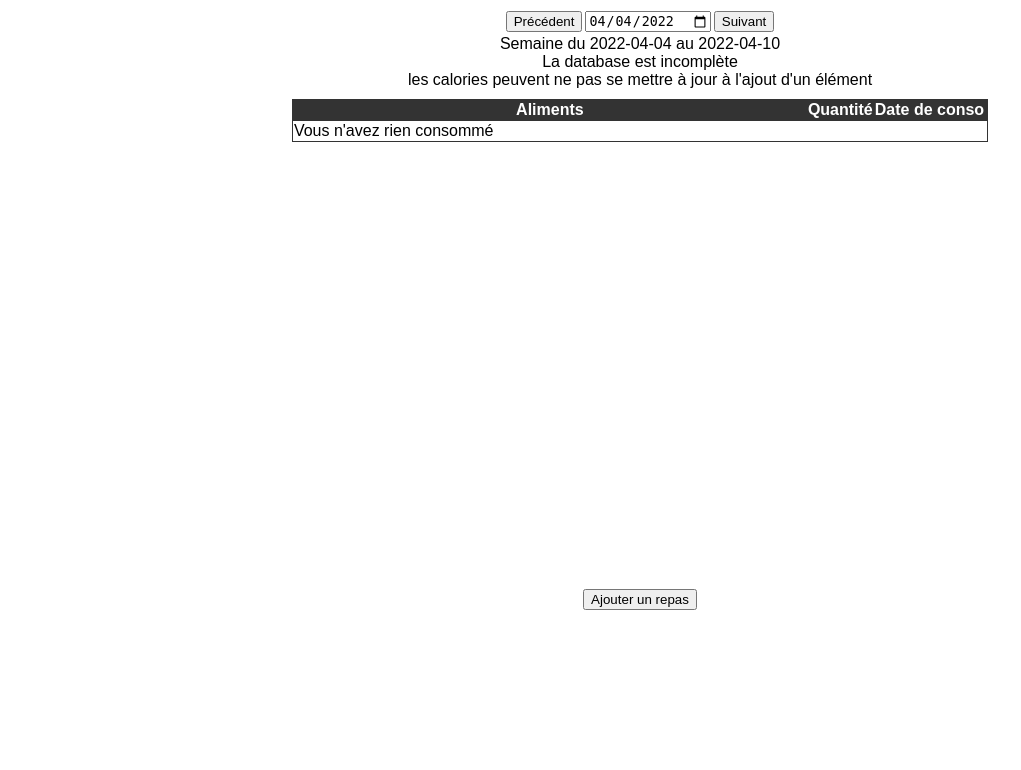
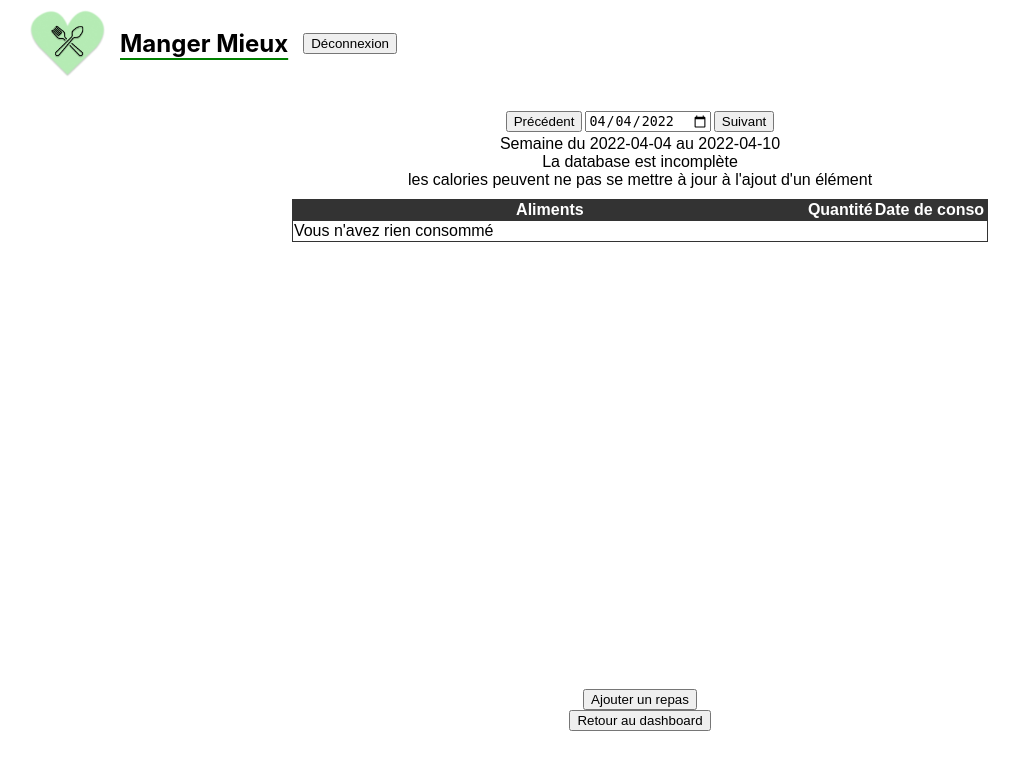
Before and after one commit to Guillaume-FAURE/iMangerMieux, a PHP site: page /frontend/journal.html in a window 1280 px wide. Shown: the top 770 px of the page, without its empty margins (0-1021 px from the left). Run offline with PHP 8.4, Linux system fonts and the light colour scheme; data that the repository does not hold is empty; some libraries are stand-ins or nearby versions.

Commit message:
added lot of buttons

```diff
--- a/frontend/dashboard.html
+++ b/frontend/dashboard.html
@@ -19,6 +19,7 @@
                     alt="logo"
                 />
                 <h2 class="titleLogo">Manger Mieux</h2>
+                <button id="deco">Déconnexion</button>
             </div>
             <div class="goalWrapper">
                 <div class="OMSGoal column">
--- a/frontend/dashboard.js
+++ b/frontend/dashboard.js
@@ -184,7 +184,10 @@ function eatenWeek() {
 document.getElementById("addMeal").addEventListener("click", () => {
     document.location.href = "./journal.html";
 });
-
+document.getElementById("deco").addEventListener("click", () => {
+    sessionStorage.clear();
+    location.href = "profil.html";
+});
 document.getElementById("addGoal").addEventListener("click", () => {
     document.querySelector(".contentDiv").style.opacity = 0.2;
     document.getElementById("addGoalWrapper").innerHTML = `
--- a/frontend/food.html
+++ b/frontend/food.html
@@ -18,7 +18,7 @@
                 alt="logo"
             />
             <h2 class="titleLogo">Manger Mieux</h2>
-            <a id="deco">Déconnexion</a>
+            <button id="deco">Déconnexion</button>
         </div>
         <h2 class="titlePage">Aliments</h2>
         <div id="researchFoodWrapper" class="column">
@@ -155,5 +155,6 @@
             </button>
         </div>
         <div id="foodList"></div>
+        <button id="btnJrn">Retour au journal</button>
     </body>
 </html>
--- a/frontend/food.js
+++ b/frontend/food.js
@@ -22,9 +22,13 @@ const btnSearchFood = document.getElementById("searchFood");
 const searchFoodWrapper = document.getElementById("researchFoodWrapper");
 const addFoodWrapper = document.getElementById("addFoodWrapper");
 const btnDisc = document.getElementById("deco");
+const btnJrn = document.getElementById("btnJrn");
+btnJrn.addEventListener("click", () => {
+    location.href = "journal.html";
+});
 btnDisc.addEventListener("click", () => {
     sessionStorage.clear();
-    document.location.href("profil.html");
+    location.href = "profil.html";
 });
 btnAddFood.addEventListener("click", () => {
     event.preventDefault();
--- a/frontend/journal.css
+++ b/frontend/journal.css
@@ -51,3 +51,6 @@ thead {
 .incDB {
     margin: 0;
 }
+body {
+    padding-top: 100px;
+}
--- a/frontend/journal.html
+++ b/frontend/journal.html
@@ -12,6 +12,16 @@
     <title>Document</title>
   </head>
   <body>
+
+    <div class="logoWrapper row">
+      <img
+          src="./assets/LogoMangerMieux.png"
+          class="logoIMangerMieux"
+          alt="logo"
+      />
+      <h2 class="titleLogo">Manger Mieux</h2>
+      <button id="deco">Déconnexion</button>
+    </div>
     <div id="date">
       <button id="down">Précédent</button>
       <input type="date" id="inputDate"></input>
@@ -76,7 +86,9 @@
 
           <button type="button" id="return">Annuler</button>
           <button type="button" id="btnAdd">Ajouter</button>
+          <button type="button" id="btnMiss">Aliments manquants ?</button>
       </div>
     </form>
+    <button id="dashboard">Retour au dashboard</button>
   </body>
 </html>
--- a/frontend/journal.js
+++ b/frontend/journal.js
@@ -116,6 +116,20 @@ $(document).ready(() => {
     const btnAdd = document.getElementById("btnAdd");
     const inputFood = document.getElementById("inputFood");
     const addFood = document.getElementById("addFood");
+    const dashBtn = document.getElementById("dashboard");
+    const btnDisc = document.getElementById("deco");
+    const btnMiss = document.getElementById("btnMiss");
+    btnMiss.addEventListener("click", () => {
+        location.href = "food.html";
+    });
+
+    btnDisc.addEventListener("click", () => {
+        sessionStorage.clear();
+        location.href = "profil.html";
+    });
+    dashBtn.addEventListener("click", () => {
+        location.href = "dashboard.html";
+    });
 
     //Display the button, hide the form
     returnBtn.addEventListener("click", () => {
```
Also changed, not shown: frontend/profil.html (+8 -1 lines), frontend/index.html (deleted), frontend/index.js (deleted).
